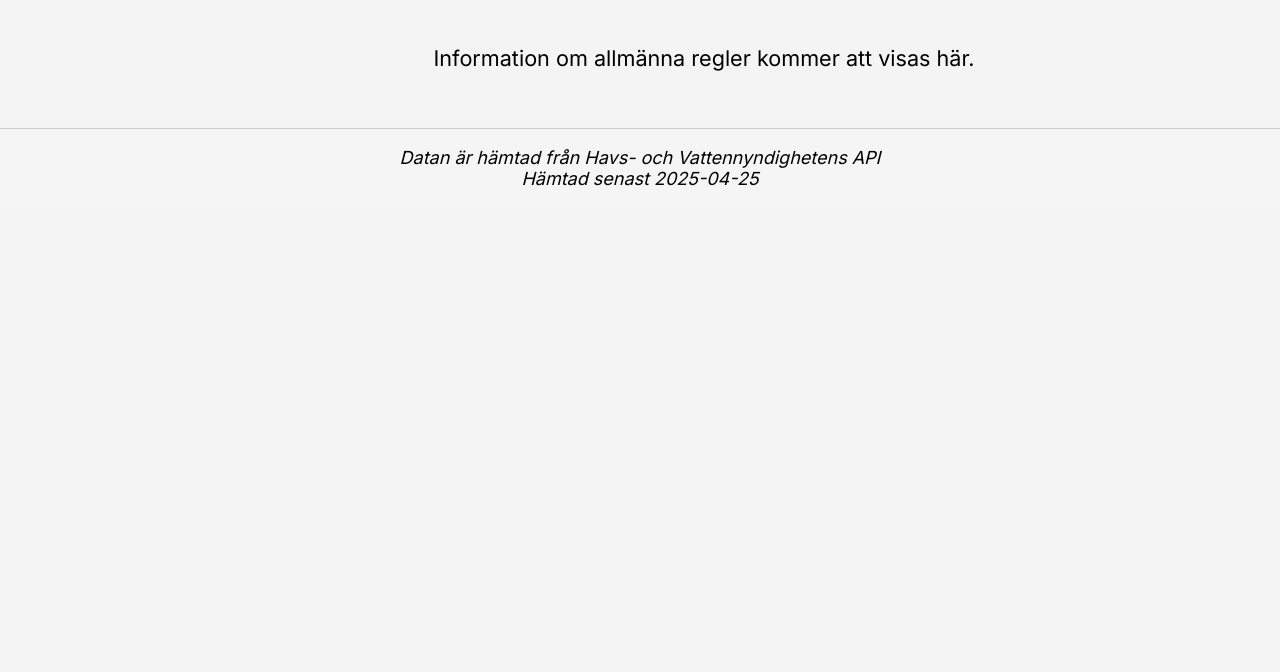
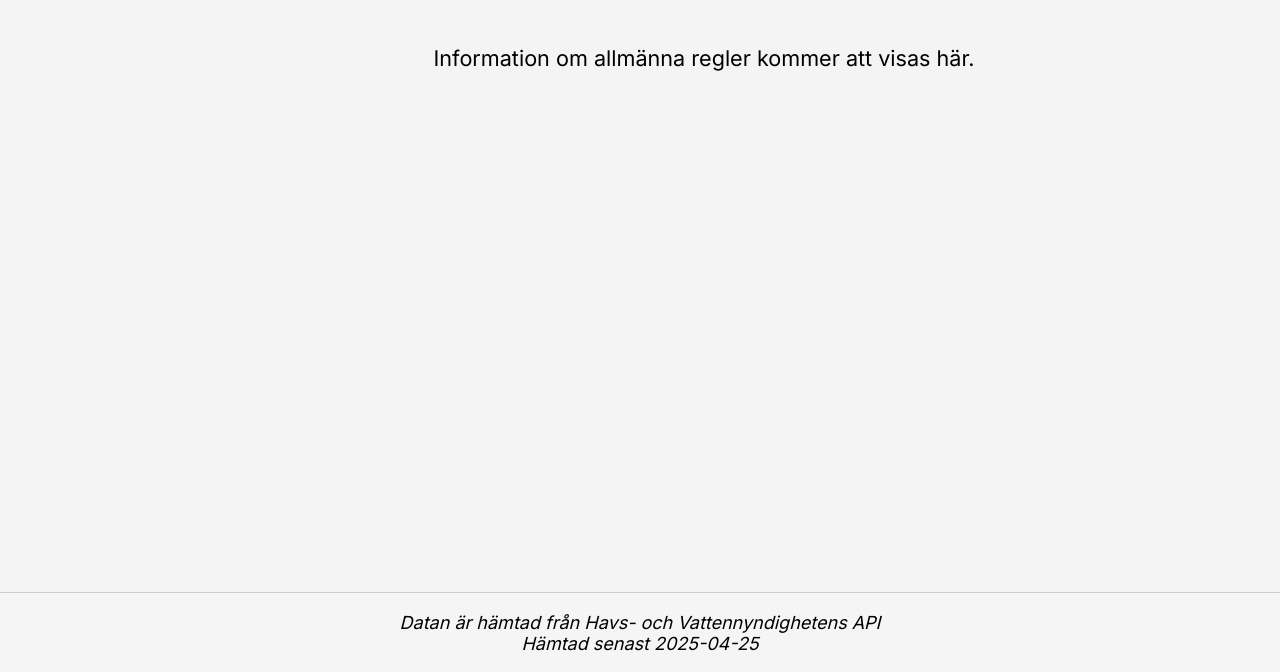
Before and after one commit to EmmaDahlqvist/CatchYouLater, a website built with Vite: page catch-you-later/general.html in a window 1280 px wide. Shown: the part 128-800 px from the top of the page. Built offline with nearby package versions, Linux system fonts and the light colour scheme; no server answers.

```diff
--- a/catch-you-later/src/frontend/css/style.css
+++ b/catch-you-later/src/frontend/css/style.css
@@ -242,13 +242,15 @@
   height: 80px;
   text-align: center;
   font-style: italic;
-  font-size: clamp(14px, 1.5vw, 18px); /* 👈 Responsiv font size */
+  font-size: clamp(16px, 1.5vw, 18px);
   border-top: 1px solid #ccc;
   box-sizing: border-box;
   align-items: center;
   justify-content: center;
   display: flex;
   flex-direction: column;
+  bottom: 0;
+  margin-top: auto;
 }
 
 .fixed-footer p {
@@ -416,3 +418,14 @@
   0% { transform: rotate(0deg); }
   100% { transform: rotate(360deg); }
 }
+
+.page-layout {
+  display: flex;
+  flex-direction: column;
+  min-height: 100vh;
+}
+
+.general .main-scroll-area {
+  flex-grow: 1;  /* Gör så att main-scroll-area växer för att fylla tillgänglig höjd */
+  overflow: auto;
+}
```
